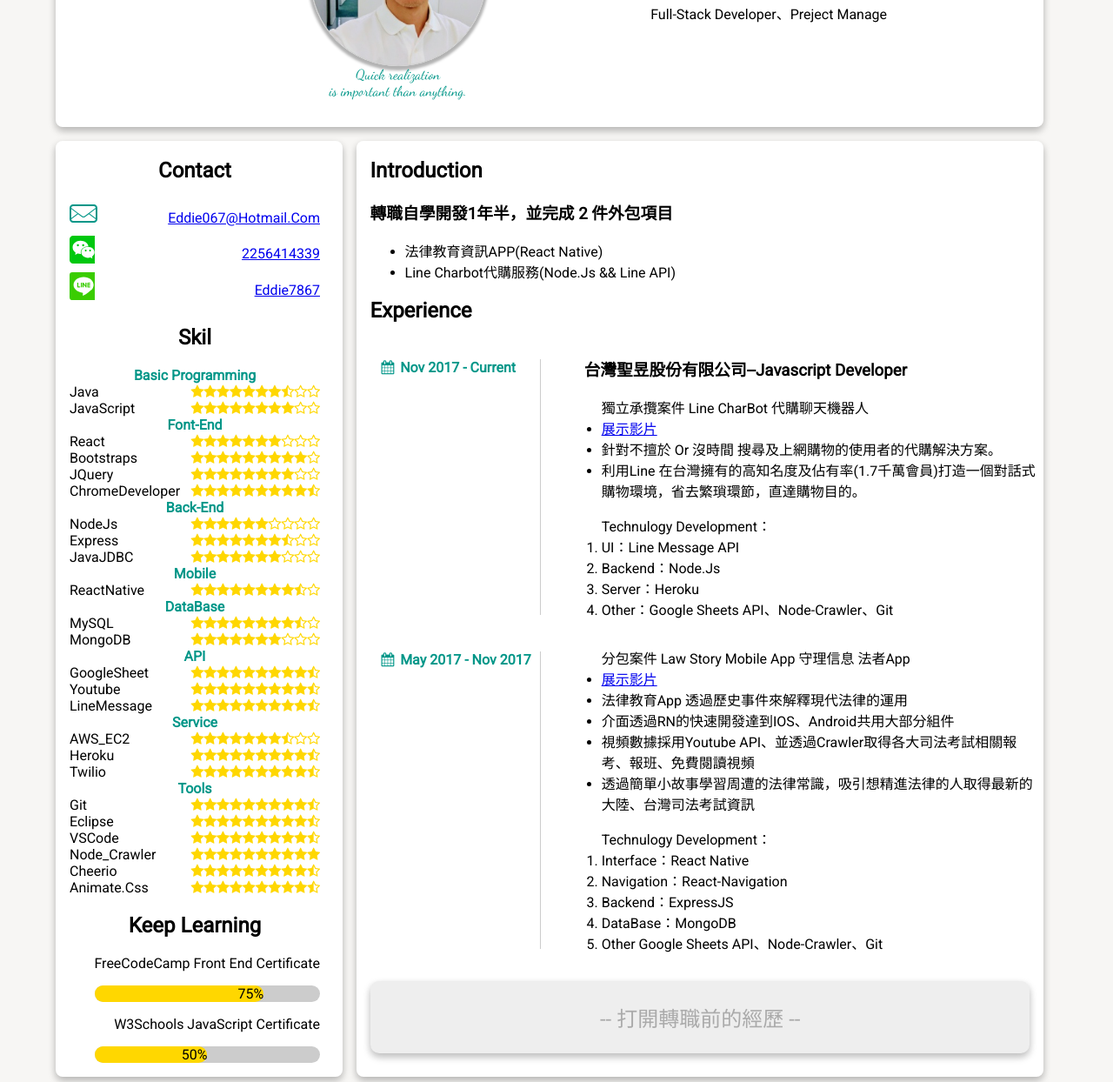
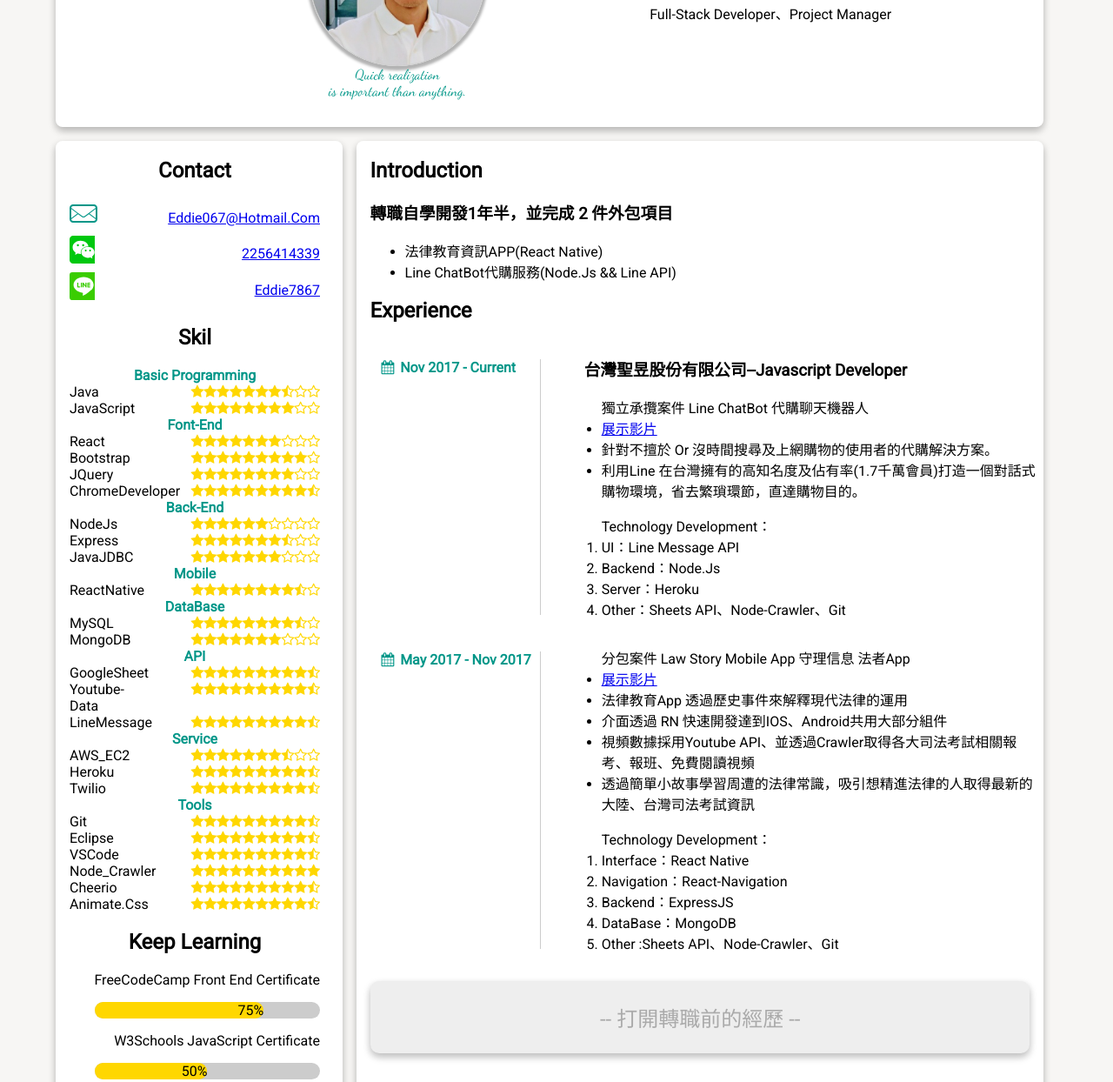
Before and after one commit to cheneddie/blog, a plain HTML site: page resume/index.html in a window 1280 px wide. Shown: the part 158-1402 px from the top of the page at 87% size. Drawn offline with Linux system fonts and the light colour scheme; a web font is replaced by a local one.

Commit message:
fix some word

```diff
--- a/resume/index.html
+++ b/resume/index.html
@@ -24,7 +24,7 @@
             </figure>
             <figure class="motto">
                 <h1>Chen Eddie 陳瑋棋</h1>
-                <figcaption>Full-Stack Developer、Preject Manage</figcaption>
+                <figcaption>Full-Stack Developer、Project Manager</figcaption>
             </figure>
         </header>
         <div class="introduction text-formatter card animated slideInLeft">
@@ -81,14 +81,14 @@
                 <h3>轉職自學開發1年半，並完成 2 件外包項目</h3>
                 <ul>
                     <li>法律教育資訊APP(React Native)</li>
-                    <li>Line Charbot代購服務(Node.js && Line API) </li>
+                    <li>Line ChatBot代購服務(Node.js && Line API) </li>
                 </ul>
             </section>
             <section id="before-change-introduction">
                 <h3>轉入IT行業前</h3>
                 <ul>
                     <li>曾設立複合式餐飲4間，並經營2年，協同公司從5人到近百名員工，並培養主管8人，實踐初創從0 到1 再到10 的各階段。</li>
-                    <li>曾在上海蘇州兩地經營工程相關業務活動，從中學習到業務開發的KPI管理及工程投標時細節的嚴謹。</li>
+                    <li>曾在上海蘇州兩地經營工程相關業務活動，參與康師父杭州、誠品蘇州、統一昆山建廠電力工程分包業務</li>
                 </ul>
             </section>
             <h2>experience</h2>
@@ -100,17 +100,17 @@
                     </h4>
                     <main>
                         <h3>台灣聖昱股份有限公司--Javascript Developer</h3>
-                        <ul>獨立承攬案件 Line CharBot 代購聊天機器人
+                        <ul>獨立承攬案件 Line ChatBot 代購聊天機器人
                             <li><a target="_blank" href="https://youtu.be/KTePiwAD9Z0">展示影片</a></li>
-                            <li>針對不擅於 or 沒時間 搜尋及上網購物的使用者的代購解決方案。</li>
+                            <li>針對不擅於 or 沒時間搜尋及上網購物的使用者的代購解決方案。</li>
                             <li>利用Line 在台灣擁有的高知名度及佔有率(1.7千萬會員)打造一個對話式購物環境，省去繁瑣環節，直達購物目的。</li>
                         </ul>
                         <ol>
-                            Technulogy Development：
+                            Technology Development：
                             <li>UI：Line Message API</li>
                             <li>Backend：Node.js</li>
                             <li>Server：Heroku</li>
-                            <li>Other：Google Sheets API、Node-Crawler、Git</li>
+                            <li>Other：Sheets API、Node-Crawler、Git</li>
                         </ol>
                     </main>
                     <h4 class="history">
@@ -122,16 +122,16 @@
                         <ul>分包案件 Law Story Mobile App 守理信息 法者App
                             <li><a target="_blank" href="https://youtu.be/ah5u3L3HKog">展示影片</a></li>
                             <li>法律教育App 透過歷史事件來解釋現代法律的運用</li>
-                            <li>介面透過RN的快速開發達到IOS、Android共用大部分組件</li>
+                            <li>介面透過 RN 快速開發達到IOS、Android共用大部分組件</li>
                             <li>視頻數據採用Youtube API、並透過Crawler取得各大司法考試相關報考、報班、免費閱讀視頻</li>
                             <li>透過簡單小故事學習周遭的法律常識，吸引想精進法律的人取得最新的大陸、台灣司法考試資訊</li>
                         </ul>
-                        <ol>Technulogy Development：
+                        <ol>Technology Development：
                             <li>Interface：React Native</li>
                             <li>Navigation：React-navigation</li>
                             <li>Backend：ExpressJS </li>
                             <li>DataBase：MongoDB</li>
-                            <li>Other Google Sheets API、Node-Crawler、Git</li>
+                            <li>Other :Sheets API、Node-Crawler、Git</li>
                         </ol>
                     </main>
                 </span>
@@ -142,7 +142,7 @@
                     </h4>
                     <main>
 
-                        <h3>Sydney Taiwan Festival 2015雪梨台灣日 Vulunteer</h3>
+                        <h3>Sydney Taiwan Festival 2015雪梨台灣日 Volunteer</h3>
                         <ul>
                             <li>獲選當地華人協會網站志工: 將舊版網站更新，上傳活動訊息，在各大社群網站宣傳活動 </li>
                             <li><a target="_blank" href="http://www.taiwanfestival.net/20151.html">展示連結</a></li>
--- a/resume/script.js
+++ b/resume/script.js
@@ -7,7 +7,7 @@ const infor = {
   },
   "Font-End":{
       "React":7,
-      "Bootstraps":9,
+      "Bootstrap":9,
       "jQuery":8,
       "ChromeDeveloper":9.5,
   },
@@ -25,7 +25,7 @@ const infor = {
   },
   "API":{
       "GoogleSheet":9.5,
-      "Youtube":9.5,
+      "Youtube-Data":9.5,
       "LineMessage":9.5,
   },
   "Service":{
```
